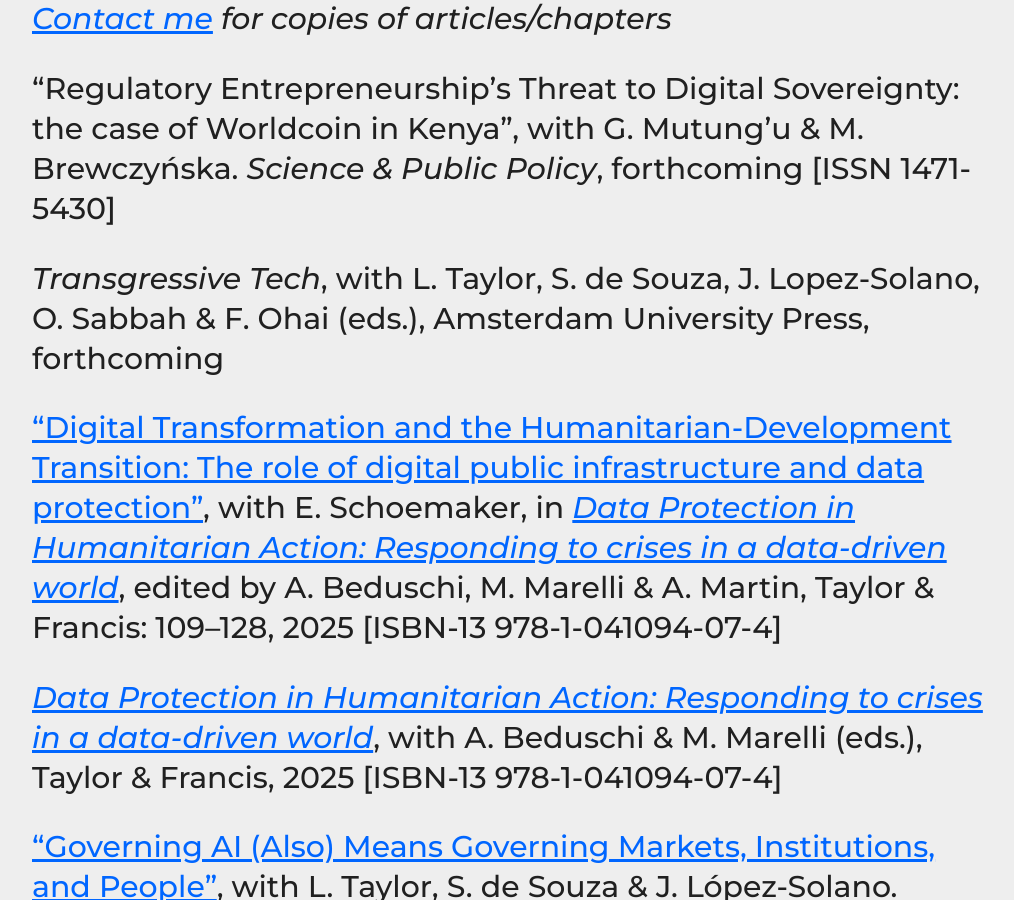
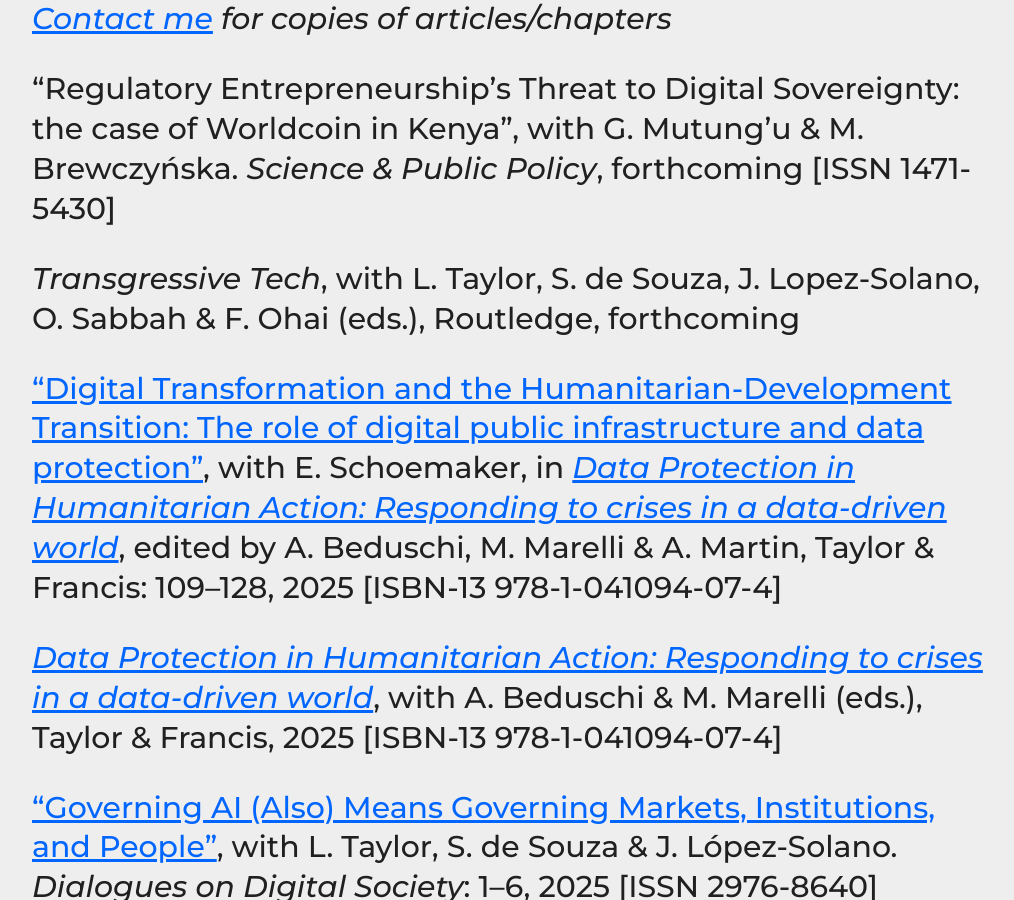
Before and after one commit to haroonalrasheed/641a, a Jekyll site: the page built from selected-publications/index.md, in a window 1280 px wide and 900 px high, scrolled down 319 px. Shown: the whole window, without its empty margins (132-1146 px from the left). Built offline with Jekyll 4.4.1, drawn with Linux system fonts in a browser that asks for light colours.

Commit message:
Update index.md

```diff
--- a/selected-publications/index.md
+++ b/selected-publications/index.md
@@ -12,7 +12,7 @@ _[Contact me](mailto:a.k.martin@alumni.lse.ac.uk) for copies of articles/chapter
 
 "Regulatory Entrepreneurship’s Threat to Digital Sovereignty: the case of Worldcoin in Kenya", with G. Mutung'u & M. Brewczyńska. _Science & Public Policy_, forthcoming [ISSN 1471-5430]
 
-_Transgressive Tech_, with L. Taylor, S. de Souza, J. Lopez-Solano, O. Sabbah & F. Ohai (eds.), Amsterdam University Press, forthcoming
+_Transgressive Tech_, with L. Taylor, S. de Souza, J. Lopez-Solano, O. Sabbah & F. Ohai (eds.), Routledge, forthcoming
 
 ["Digital Transformation and the Humanitarian-Development Transition: The role of digital public infrastructure and data protection"](https://doi.org/10.4324/9781003650164-9), with E. Schoemaker, in [_Data Protection in Humanitarian Action: Responding to crises in a data-driven world_](https://doi.org/10.4324/9781003650164), edited by A. Beduschi, M. Marelli & A. Martin, Taylor & Francis: 109–128, 2025 [ISBN-13 978-1-041094-07-4]
 
```
